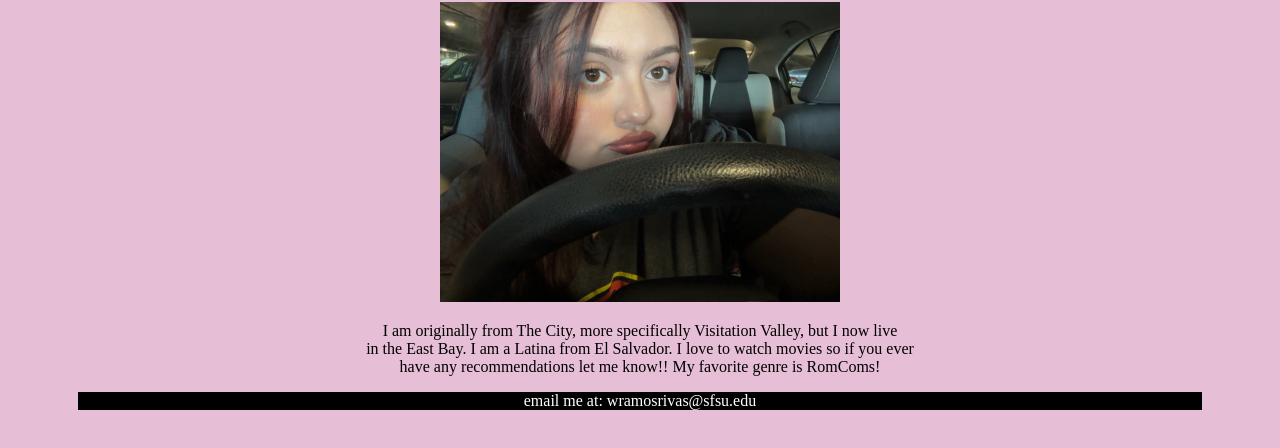
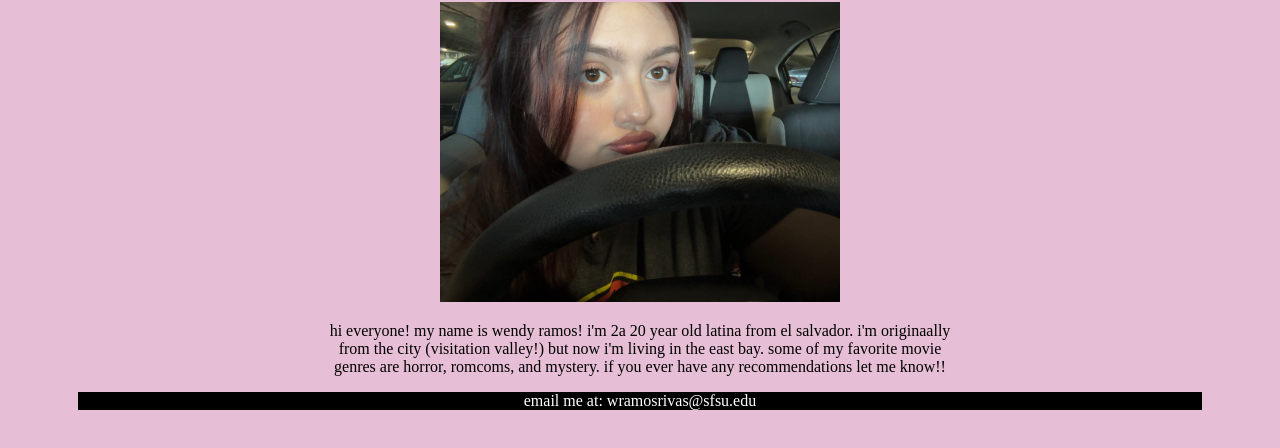
Before and after one commit to wrramos/portfolio_spring2026, a plain HTML site: page index.html in a window 1280 px wide. Shown: the part 204-652 px from the top of the page. Drawn offline with Linux system fonts and the light colour scheme.

Commit message:
Update index.html

```diff
--- a/index.html
+++ b/index.html
@@ -24,9 +24,12 @@
 
 <section>
 
-<p> I am originally from The City, more specifically Visitation Valley, but I now live <br>
-    in the East Bay. I am a Latina from El Salvador. I love to watch movies so if you ever <br>
-    have any recommendations let me know!! My favorite genre is RomComs! </p>
+<p>
+    hi everyone! my name is wendy ramos! i'm 2a 20 year old latina from el salvador. i'm originaally <br>
+    from the city (visitation valley!) but now i'm living in the east bay. some of my favorite movie <br>
+    genres are horror, romcoms, and mystery. if you ever have any recommendations let me know!!
+
+</p>
 
  </section>
 
```
